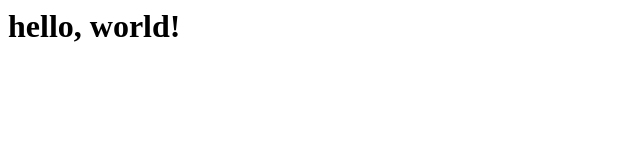
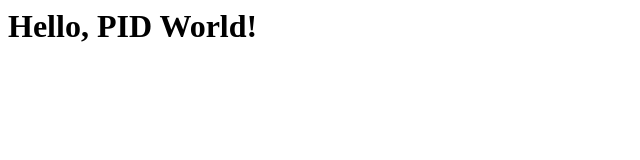
Before and after one commit to sdelabs/PEPID, a plain HTML site: page docs/index.html in a window 1280 px wide. Shown: the whole page, without its empty margins (0-640 px from the left). Drawn offline with Linux system fonts and the light colour scheme.

Commit message:
Update index.html

```diff
--- a/docs/index.html
+++ b/docs/index.html
@@ -1 +1 @@
-<h1>hello, world!</h1>
+<h1>Hello, PID World!</h1>
```
